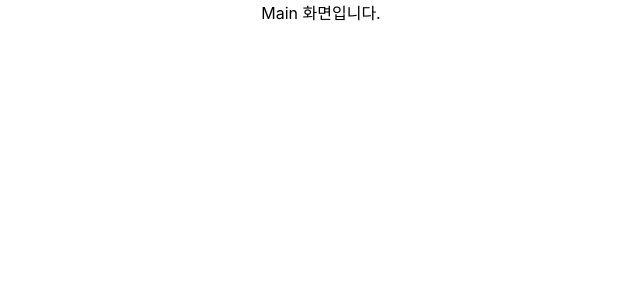
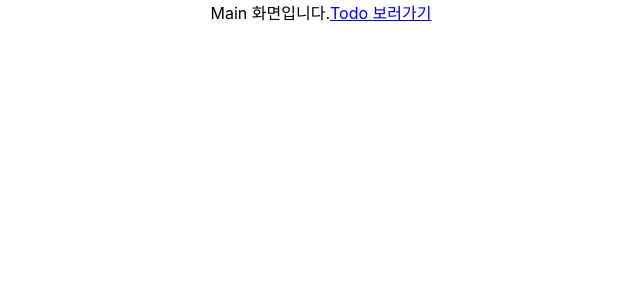
Before and after one commit to dhsimpson/wanted-pre-onboarding-challenge-fe-1, a React (Create React App) app: page / in a window 1280 px wide. Shown: the top 300 px of the page, without its empty margins (319-959 px from the left). Built offline with nearby package versions, Linux system fonts and the light colour scheme; sample sign-in values are in the browser's storage.

Commit message:
feat | todos, main 화면으로 가는 임시버튼 추가

```diff
--- a/src/pages/Todos/Todos.tsx
+++ b/src/pages/Todos/Todos.tsx
@@ -1,6 +1,6 @@
 import { useEffect } from 'react';
 import { useQuery } from 'react-query';
-import { Outlet, useNavigate } from 'react-router-dom';
+import { Outlet, useNavigate, Link } from 'react-router-dom';
 import { Todo, todosApi } from 'api/todoApi';
 import AddTodo from './TodoDetail/AddTodo';
 import TodoItem from './TodoDetail/TodoItem';
@@ -24,11 +24,12 @@ function Todos() {
       authToken = null;
       todoList = [];
     };
-  });
+  }, [todoList]);
 
   return (
     <div>
       Todo 목록 화면입니다.
+      <Link to="/">Main화면으로 돌아가기</Link>
       <div>
         목록 영역
         {isLoading ? (
--- a/src/pages/main/Main.tsx
+++ b/src/pages/main/Main.tsx
@@ -1,4 +1,5 @@
 import { useEffect } from 'react';
+import { Link } from 'react-router-dom';
 import { useNavigate } from 'react-router-dom';
 
 function Main() {
@@ -16,6 +17,11 @@ function Main() {
     };
   });
 
-  return <div>Main 화면입니다.</div>;
+  return (
+    <div>
+      Main 화면입니다.
+      <Link to="/todos">Todo 보러가기</Link>
+    </div>
+  );
 }
 export default Main;
```
